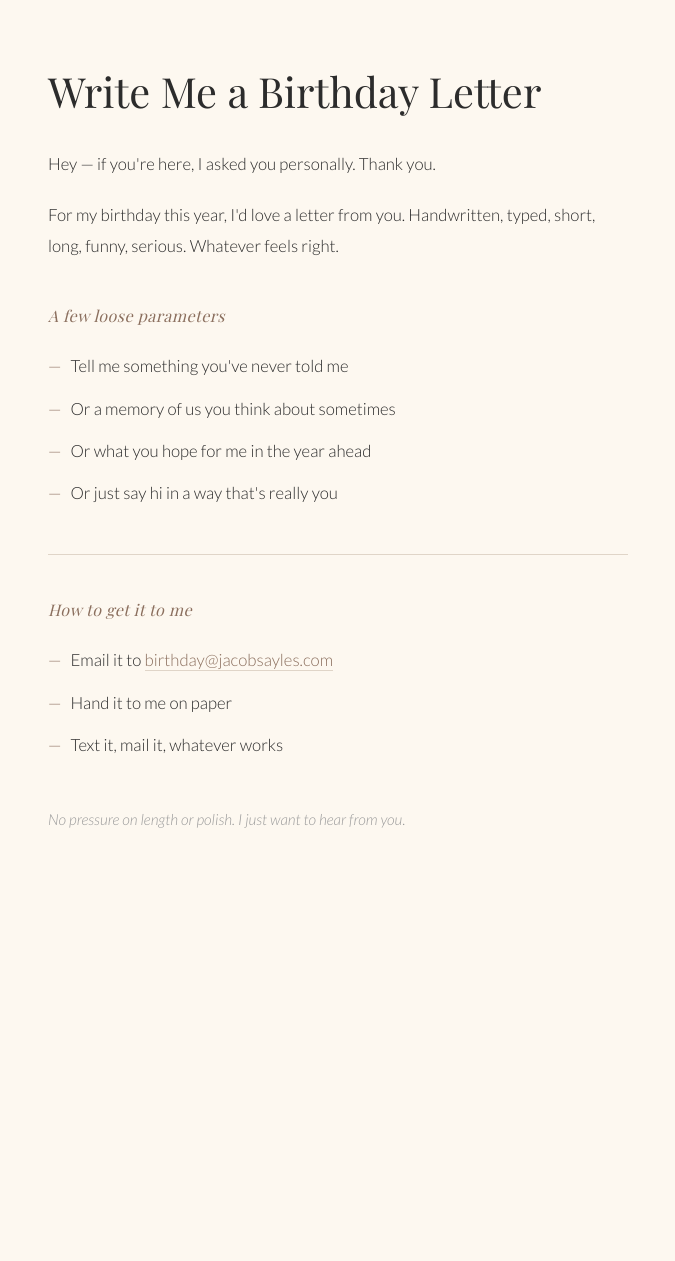
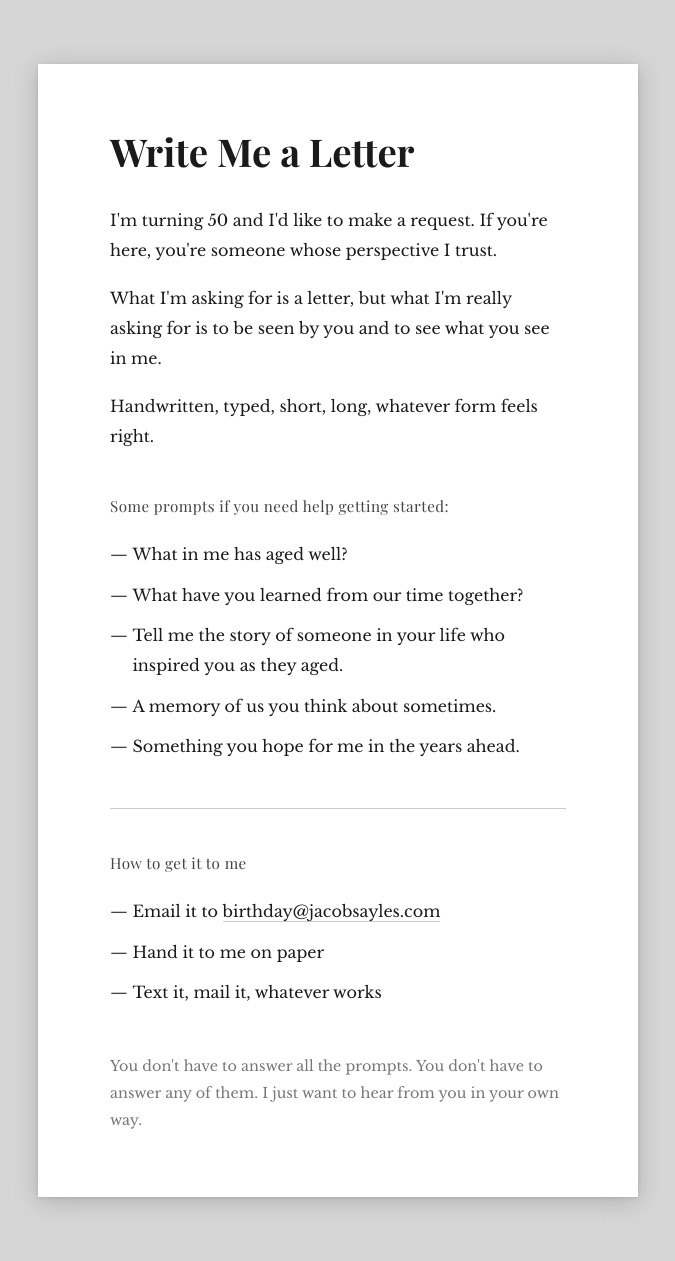
Before and after one commit to jsayles/jsayles.github.io, a Jekyll site: the page built from birthday-letters.html, in a window 1280 px wide. Shown: the whole page, without its empty margins (302-977 px from the left). Built offline with Jekyll 4.4.1, drawn with Linux system fonts in a browser that asks for light colours; some web fonts are replaced; before the commit the page ends 900 px from its top, so only the background shows below that.

Commit message:
changed birthday letter text

```diff
--- a/birthday-letters.html
+++ b/birthday-letters.html
@@ -8,16 +8,18 @@ sitemap: false
 <head>
   <meta charset="UTF-8">
   <meta name="viewport" content="width=device-width, initial-scale=1.0">
-  <title>Write Me a Birthday Letter</title>
+  <title>Write Me a Letter</title>
   <link rel="preconnect" href="https://fonts.googleapis.com">
-  <link href="https://fonts.googleapis.com/css2?family=Playfair+Display:ital,wght@0,400;0,700;1,400&family=Lato:ital,wght@0,300;0,400;1,300&display=swap" rel="stylesheet">
+  <link href="https://fonts.googleapis.com/css2?family=Playfair+Display:ital,wght@0,400;0,700;1,400&family=Libre+Baskerville:ital,wght@0,400;0,700;1,400&display=swap" rel="stylesheet">
   <style>
     :root {
-      --color-bg: #fdf8f0;
-      --color-text: #2c2c2c;
-      --color-accent: #8b6f5e;
-      --color-muted: #999;
-      --color-border: #e0d5c8;
+      --color-page-bg: #ffffff;
+      --color-body-bg: #d6d6d6;
+      --color-text: #1a1a1a;
+      --color-accent: #444444;
+      --color-muted: #777;
+      --color-border: #cccccc;
+      --shadow: 0 4px 24px rgba(0, 0, 0, 0.18), 0 1px 4px rgba(0, 0, 0, 0.10);
     }
 
     * {
@@ -27,10 +29,10 @@ sitemap: false
     }
 
     body {
-      background-color: var(--color-bg);
+      background-color: var(--color-body-bg);
       color: var(--color-text);
-      font-family: 'Lato', sans-serif;
-      font-weight: 300;
+      font-family: 'Libre Baskerville', Georgia, serif;
+      font-weight: 400;
       line-height: 1.85;
       min-height: 100vh;
       display: flex;
@@ -40,21 +42,24 @@ sitemap: false
     }
 
     .page {
-      max-width: 580px;
+      max-width: 600px;
       width: 100%;
+      background-color: var(--color-page-bg);
+      padding: 4rem 4.5rem;
+      box-shadow: var(--shadow);
     }
 
     h1 {
       font-family: 'Playfair Display', serif;
-      font-size: 2.6rem;
-      font-weight: 400;
+      font-size: 2.4rem;
+      font-weight: 700;
       line-height: 1.2;
       margin-bottom: 2rem;
       color: var(--color-text);
     }
 
     .intro {
-      font-size: 1.05rem;
+      font-size: 1rem;
       margin-bottom: 1.2rem;
     }
 
@@ -64,9 +69,8 @@ sitemap: false
 
     h2 {
       font-family: 'Playfair Display', serif;
-      font-size: 1rem;
+      font-size: 0.95rem;
       font-weight: 400;
-      font-style: italic;
       color: var(--color-accent);
       margin-bottom: 0.9rem;
       letter-spacing: 0.03em;
@@ -80,7 +84,7 @@ sitemap: false
     ul li {
       padding: 0.35rem 0 0.35rem 1.4rem;
       position: relative;
-      font-size: 1.05rem;
+      font-size: 1rem;
     }
 
     ul li::before {
@@ -97,30 +101,32 @@ sitemap: false
     }
 
     .closing {
-      font-size: 0.95rem;
+      font-size: 0.9rem;
       color: var(--color-muted);
-      font-style: italic;
       margin-top: 2.5rem;
     }
 
     a {
-      color: var(--color-accent);
+      color: var(--color-text);
       text-decoration: none;
       border-bottom: 1px solid var(--color-border);
       transition: border-color 0.15s;
     }
 
     a:hover {
-      border-bottom-color: var(--color-accent);
+      border-bottom-color: var(--color-text);
     }
 
-    @media (max-width: 480px) {
+    @media (max-width: 640px) {
+      .page {
+        padding: 2.5rem 2rem;
+      }
       h1 {
-        font-size: 2rem;
+        font-size: 1.9rem;
       }
       body {
         align-items: flex-start;
-        padding: 3rem 1.25rem;
+        padding: 2rem 1rem;
       }
     }
   </style>
@@ -128,19 +134,25 @@ sitemap: false
 <body>
   <div class="page">
 
-    <h1>Write Me a Birthday Letter</h1>
+    <h1>Write Me a Letter</h1>
 
-    <p class="intro">Hey — if you're here, I asked you personally. Thank you.</p>
+    <p class="intro">I'm turning 50 and I'd like to make a request. If you're here, you're someone whose perspective I trust.</p>
 
-    <p class="intro">For my birthday this year, I'd love a letter from you. Handwritten, typed, short, long, funny, serious. Whatever feels right.</p>
+    <p class="intro">
+      What I'm asking for is a letter, but what I'm really asking for is to be seen by you and to see
+      what you see in me.
+    </p>
+
+    <p class="intro">Handwritten, typed, short, long, whatever form feels right.</p>
 
     <div class="section">
-      <h2>A few loose parameters</h2>
+      <h2>Some prompts if you need help getting started:</h2>
       <ul>
-        <li>Tell me something you've never told me</li>
-        <li>Or a memory of us you think about sometimes</li>
-        <li>Or what you hope for me in the year ahead</li>
-        <li>Or just say hi in a way that's really you</li>
+        <li>What in me has aged well?</li>
+        <li>What have you learned from our time together?</li>
+        <li>Tell me the story of someone in your life who inspired you as they aged.</li>
+        <li>A memory of us you think about sometimes.</li>
+        <li>Something you hope for me in the years ahead.</li>
       </ul>
     </div>
 
@@ -155,7 +167,7 @@ sitemap: false
       </ul>
     </div>
 
-    <p class="closing">No pressure on length or polish. I just want to hear from you.</p>
+    <p class="closing">You don't have to answer all the prompts. You don't have to answer any of them. I just want to hear from you in your own way.</p>
 
   </div>
 </body>
```
